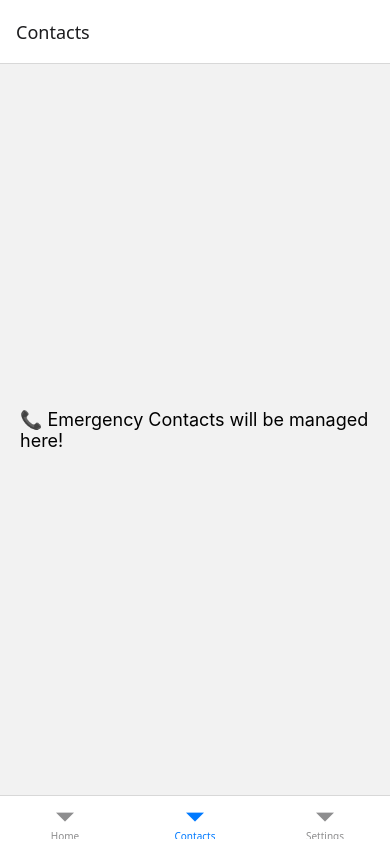
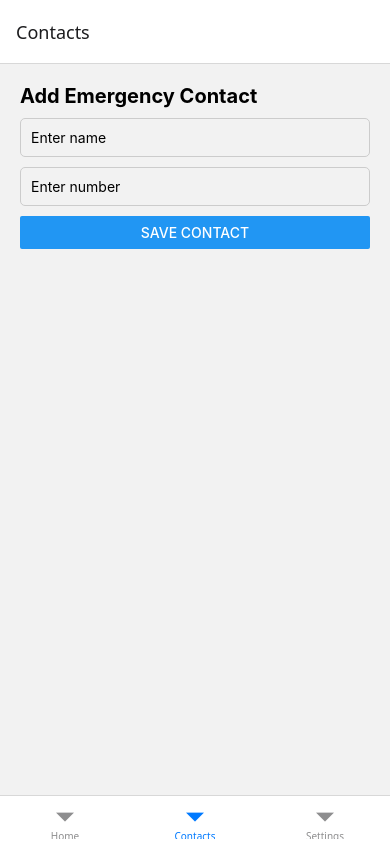
Before and after one commit to Adii1106/MAD_Project, a React Native app in the folder guardianTrack/: screen /Contacts in a window 390 px wide. Built offline with nearby package versions, Linux system fonts and the light colour scheme.

Commit message:
Added contact name input, restricted numbers, and display contacts list

```diff
--- a/guardianTrack/App.js
+++ b/guardianTrack/App.js
@@ -4,6 +4,7 @@ import { createBottomTabNavigator } from "@react-navigation/bottom-tabs";
 import HomeScreen from "./screens/HomeScreen";
 import ContactsScreen from "./screens/ContactsScreen";
 import SettingsScreen from "./screens/SettingsScreen";
+
 
 const Tab = createBottomTabNavigator();
 
--- a/guardianTrack/components/EmergencyButton.js
+++ b/guardianTrack/components/EmergencyButton.js
@@ -26,7 +26,7 @@ export default function EmergencyButton() {
       if (isAvailable) {
         // Send SMS to trusted contacts (dummy numbers for now)
         await SMS.sendSMSAsync(
-          ["6206420660"], // replace with real contacts later
+          ["7617030028","6206420660" , "7617030028"], // replace with real contacts later
           message
         );
       } else {
--- a/guardianTrack/package.json
+++ b/guardianTrack/package.json
@@ -9,6 +9,7 @@
     "web": "expo start --web"
   },
   "dependencies": {
+    "@react-native-async-storage/async-storage": "^2.2.0",
     "@react-navigation/bottom-tabs": "^7.4.7",
     "@react-navigation/native": "^7.1.17",
     "expo": "~54.0.10",
--- a/guardianTrack/screens/ContactsScreen.js
+++ b/guardianTrack/screens/ContactsScreen.js
@@ -1,22 +1,94 @@
-import React from "react";
-import { View, Text, StyleSheet } from "react-native";
+import React, { useState, useEffect } from "react";
+import { View, Text, TextInput, Button, FlatList, StyleSheet } from "react-native";
+import AsyncStorage from "@react-native-async-storage/async-storage";
 
 export default function ContactsScreen() {
+  const [name, setName] = useState("");
+  const [number, setNumber] = useState("");
+  const [contacts, setContacts] = useState([]);
+
+  useEffect(() => {
+    loadContacts();
+  }, []);
+
+  const loadContacts = async () => {
+    try {
+      const savedContacts = await AsyncStorage.getItem("contacts");
+      if (savedContacts) {
+        setContacts(JSON.parse(savedContacts));
+      }
+    } catch (error) {
+      console.error("Error loading contacts", error);
+    }
+  };
+
+  const saveContact = async () => {
+    if (!name.trim() || !number.trim()) {
+      alert("Please enter both name and number.");
+      return;
+    }
+
+    const newContact = { name: name.trim(), number: number.trim() };
+
+    const updatedContacts = [...contacts, newContact];
+    setContacts(updatedContacts);
+
+    try {
+      await AsyncStorage.setItem("contacts", JSON.stringify(updatedContacts));
+    } catch (error) {
+      console.error("Error saving contacts", error);
+    }
+
+    setName("");
+    setNumber("");
+  };
+
   return (
     <View style={styles.container}>
-      <Text style={styles.text}>📞 Emergency Contacts will be managed here!</Text>
+      <Text style={styles.title}>Add Emergency Contact</Text>
+
+      <TextInput
+        placeholder="Enter name"
+        value={name}
+        onChangeText={setName}
+        style={styles.input}
+      />
+
+      <TextInput
+        placeholder="Enter number"
+        value={number}
+        onChangeText={(text) => setNumber(text.replace(/[^0-9]/g, ""))} // allow only numbers
+        keyboardType="phone-pad"
+        style={styles.input}
+      />
+
+      <Button title="Save Contact" onPress={saveContact} />
+
+      <FlatList
+        data={contacts}
+        keyExtractor={(item, index) => index.toString()}
+        renderItem={({ item }) => (
+          <Text style={styles.contact}>
+            {item.name} - {item.number}
+          </Text>
+        )}
+      />
     </View>
   );
 }
 
 const styles = StyleSheet.create({
-  container: {
-    flex: 1,
-    alignItems: "center",
-    justifyContent: "center",
-    padding: 20,
+  container: { flex: 1, padding: 20 },
+  title: { fontSize: 20, fontWeight: "bold", marginBottom: 10 },
+  input: {
+    borderWidth: 1,
+    borderColor: "#ccc",
+    padding: 10,
+    marginBottom: 10,
+    borderRadius: 5,
   },
-  text: {
-    fontSize: 18,
+  contact: {
+    fontSize: 16,
+    padding: 5,
   },
 });
```
Also changed, not shown: 1 other file (tests, documents, lock files or other folders).
